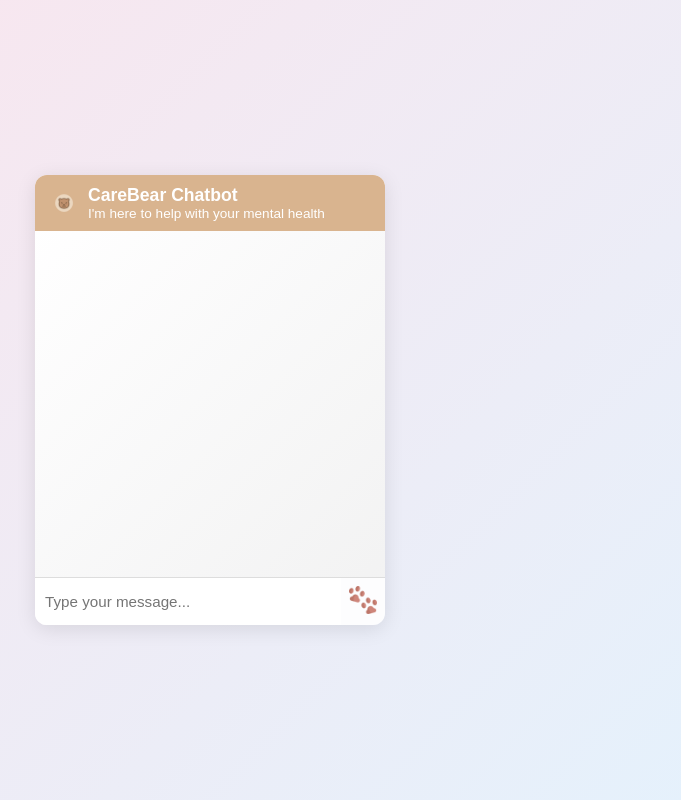
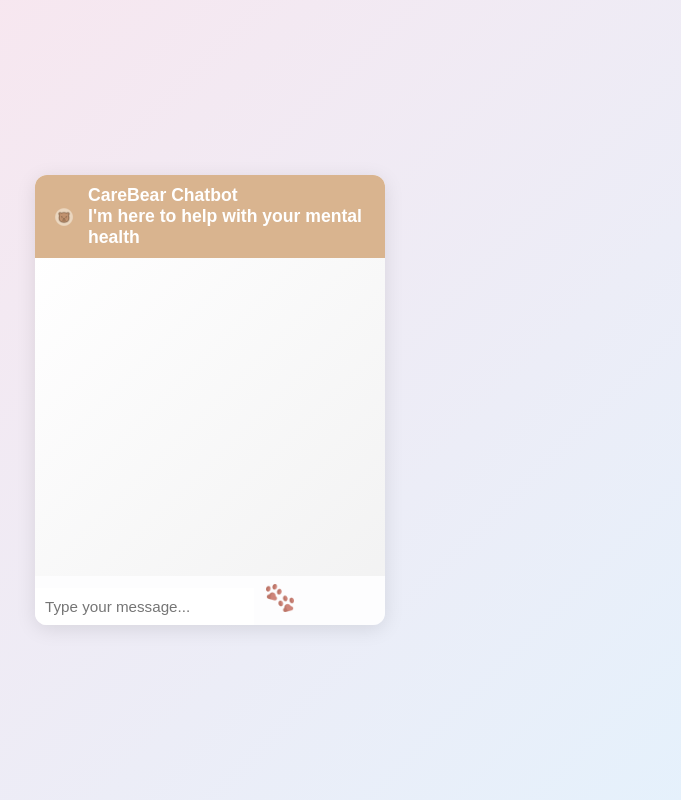
Before and after one commit to MariaTonova/mentalhealthchatbot, a Flask app: page / in a window 1280 px wide. Shown: the whole page, without its empty margins (430-1111 px from the left). Run offline with Flask 3, Linux system fonts and the light colour scheme.

Commit message:
Update index.html

```diff
--- a/templates/index.html
+++ b/templates/index.html
@@ -4,31 +4,25 @@
     <meta charset="UTF-8">
     <meta name="viewport" content="width=device-width, initial-scale=1.0">
     <title>CareBear Chatbot</title>
-    <link rel="stylesheet" href="/static/style.css">
+    <link rel="stylesheet" href="{{ url_for('static', filename='style.css') }}">
 </head>
 <body>
     <div class="chatbot-container">
-        <!-- Header -->
         <div class="chatbot-header">
-            <img src="/static/images/bear.png" alt="CareBear Logo">
-            <div>
-                <div class="chatbot-title">CareBear Chatbot</div>
-                <div class="chatbot-subtitle">I'm here to help with your mental health</div>
+            <img src="{{ url_for('static', filename='images/bear.png') }}" alt="CareBear Logo">
+            <div class="chatbot-title">
+                <strong>CareBear Chatbot</strong><br>
+                <span>I'm here to help with your mental health</span>
             </div>
         </div>
-
-        <!-- Chat box -->
-        <div id="chatBox"></div>
-
-        <!-- Input row -->
-        <div class="chatbot-input">
+        <div class="chatbox" id="chatBox"></div>
+        <div class="chat-input">
             <input type="text" id="userInput" placeholder="Type your message...">
             <button id="sendBtn">
-                <img src="/static/images/paw.png" alt="Send">
+                <img src="{{ url_for('static', filename='images/paw.png') }}" alt="Send">
             </button>
         </div>
     </div>
-
-    <script src="/static/js/chat.js"></script>
+    <script src="{{ url_for('static', filename='js/chat.js') }}"></script>
 </body>
 </html>
```
